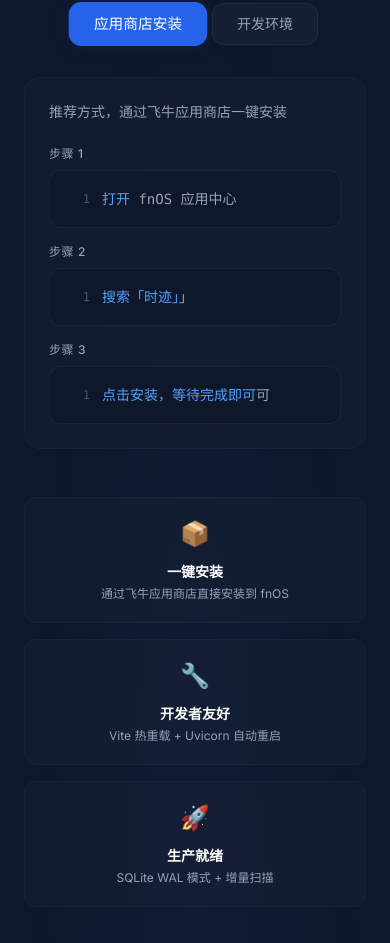
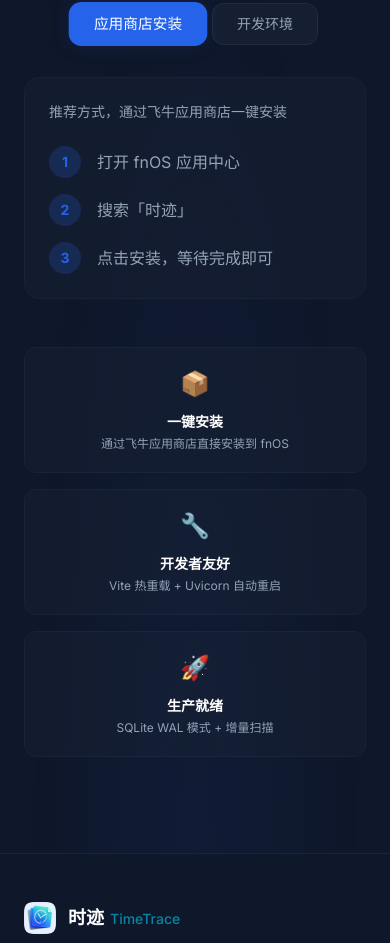
Before and after one commit to XuanRanDev/TimeTrace-Web, a React (Vite) app: page / in a window 390 px wide. Shown: the part 5856-6799 px from the top of the page. Built offline with nearby package versions, Linux system fonts and the light colour scheme.

Commit message:
fix: remove mobile nav button, fix install steps display
- Remove '立即使用' button from mobile navbar
- Replace code blocks with step-by-step UI for store installation
- Fix syntax highlighting issue on plain text steps

```diff
--- a/src/components/Install.tsx
+++ b/src/components/Install.tsx
@@ -6,10 +6,10 @@
     id: 'store',
     label: '应用商店安装',
     desc: '推荐方式，通过飞牛应用商店一键安装',
-    commands: [
-      { label: '步骤 1', code: '打开 fnOS 应用中心' },
-      { label: '步骤 2', code: '搜索「时迹」' },
-      { label: '步骤 3', code: '点击安装，等待完成即可' },
+    steps: [
+      { icon: '1', text: '打开 fnOS 应用中心' },
+      { icon: '2', text: '搜索「时迹」' },
+      { icon: '3', text: '点击安装，等待完成即可' },
     ],
   },
   {
@@ -153,14 +153,27 @@
         <SpotlightCard className="rounded-2xl border border-white/5 hover:border-white/10 transition-colors duration-300">
           <div className="bg-surface/30 rounded-2xl p-6 md:p-8">
             <p className="text-sm text-text-secondary mb-6">{method.desc}</p>
+            {method.steps ? (
               <div className="space-y-4">
-              {method.commands.map((cmd) => (
+                {method.steps.map((step) => (
+                  <div key={step.icon} className="flex items-center gap-4">
+                    <span className="flex-shrink-0 w-8 h-8 flex items-center justify-center rounded-full bg-primary/20 text-primary text-sm font-bold">
+                      {step.icon}
+                    </span>
+                    <span className="text-text-secondary">{step.text}</span>
+                  </div>
+                ))}
+              </div>
+            ) : (
+              <div className="space-y-4">
+                {method.commands!.map((cmd) => (
                   <div key={cmd.label}>
                     <div className="text-xs font-medium text-text-secondary mb-2 uppercase tracking-wider">{cmd.label}</div>
                     <CodeBlock code={cmd.code} />
                   </div>
                 ))}
               </div>
+            )}
           </div>
         </SpotlightCard>
 
--- a/src/components/Navbar.tsx
+++ b/src/components/Navbar.tsx
@@ -44,12 +44,6 @@
               {link.label}
             </Link>
           ))}
-          <Link
-            to="/#install"
-            className="ml-4 px-5 py-2 text-sm font-medium text-white bg-primary hover:bg-primary-dark rounded-lg transition-all duration-300 hover:scale-105 hover:glow-sm"
-          >
-            立即使用
-          </Link>
         </div>
 
         <button
@@ -83,13 +77,6 @@
               {link.label}
             </Link>
           ))}
-          <Link
-            to="/#install"
-            onClick={() => setMobileOpen(false)}
-            className="block px-4 py-3 text-sm font-medium text-white bg-primary hover:bg-primary-dark rounded-lg text-center transition-all duration-300 mt-2"
-          >
-            立即使用
-          </Link>
         </div>
       </div>
     </nav>
```
Lines whose indentation alone changed are shown as unchanged.
